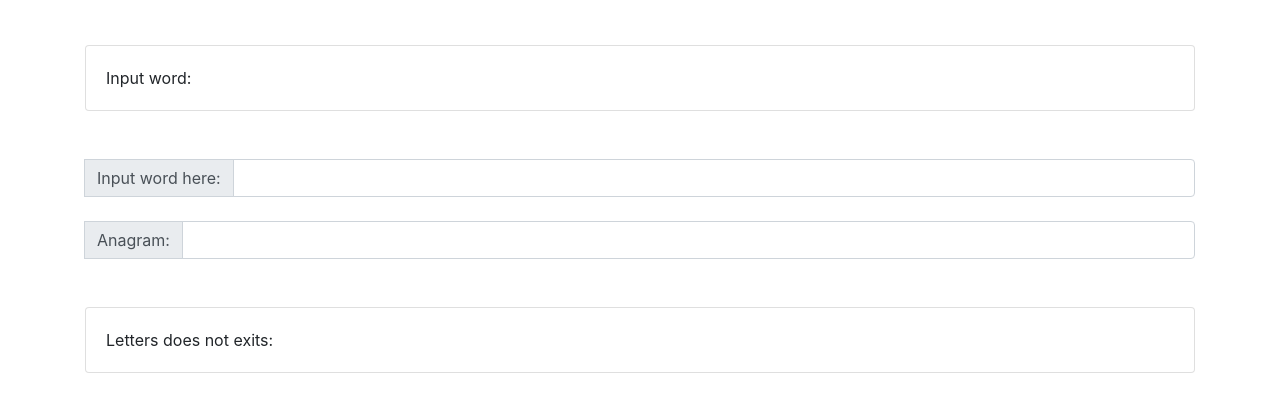
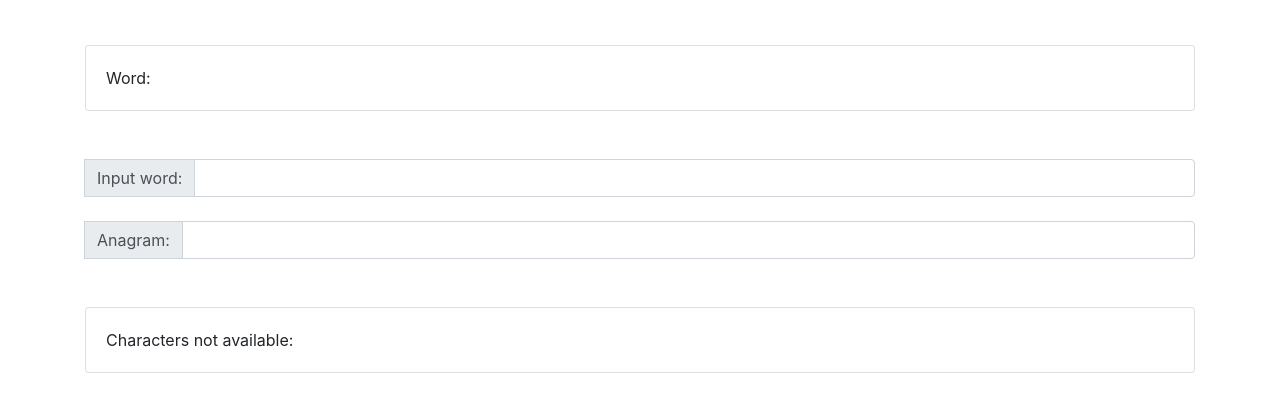
Before and after one commit to mrustamov/anagramHelper, a plain HTML site: page index.html in a window 1280 px wide. Shown: the part 99-508 px from the top of the page. Drawn offline with nearby package versions, Linux system fonts and the light colour scheme.

Commit message:
html fix

```diff
--- a/index.html
+++ b/index.html
@@ -17,7 +17,7 @@
       Anagram helper
     </h1>
     <div class="card mt-5">
-      <div class="card-body">Input word: <span id="demo"></span></div>
+      <div class="card-body">Word: <span id="demo"></span></div>
     </div>
 
     <!-- Input row-->
@@ -25,7 +25,7 @@
       <div class="col">
         <div class="input-group">
           <div class="input-group-append input-group-prepend">
-            <span class="input-group-text">Input word here: </span>
+            <span class="input-group-text">Input word: </span>
           </div>
           <input class="form-control" type="text" id="inputWord" value="" oninput="getInputWord()" autocomplete="off" />
         </div>
@@ -43,7 +43,7 @@
     </div>
 
     <div class="card mt-5">
-      <div class="card-body">Letters does not exits: <span id="info"></span></div>
+      <div class="card-body">Characters not available: <span id="info"></span></div>
     </div>
 
 
```
